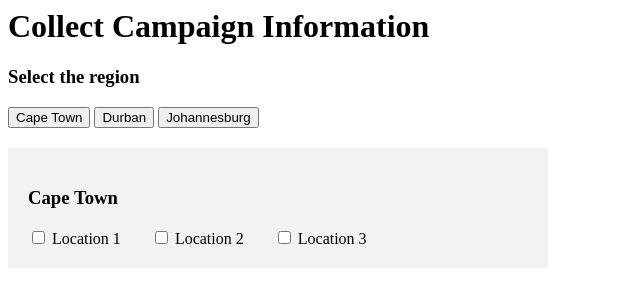
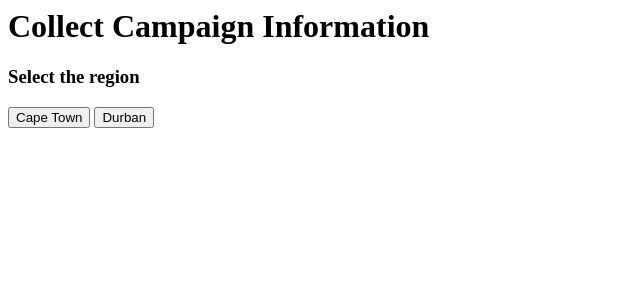
Before and after one commit to AnrichVigus-Dev/TractorOutdoor-Legacy, a PHP site: page /step2-b.php in a window 1280 px wide. Shown: the top 307 px of the page, without its empty margins (0-640 px from the left). Run offline with PHP 8.4, Linux system fonts and the light colour scheme.

Commit message:
17 May - night updates
Changed the step2-b and style file

```diff
--- a/css/style.css
+++ b/css/style.css
@@ -5,17 +5,13 @@
 /* Step 2 B CSS */
 
 #region-capetown{
-    background-color:#f2f2f2; width:500px; padding:20px; margin-top:20px;
-}
-
-.clicked{
-    display: block
+    background-color:#f2f2f2; width:500px; padding:20px; margin-top:20px; display: none;
 }
 
 #region-durban{
-    background-color:#f2f2f2; width:500px; padding:20px; margin-top:20px; display: none;
+    background-color:#f2f2f2; width:500px; padding:20px; margin-top:20px; display:none
 }
 
 #region-johannesburg{
-    background-color:#f2f2f2; width:500px; padding:20px; margin-top:20px; display: none;
+    background-color:#f2f2f2; width:500px; padding:20px; margin-top:20px;
 }
--- a/step2-b.php
+++ b/step2-b.php
@@ -15,8 +15,7 @@
 <h3>Select the region</h3>
 
 <button id="btn-cpt">Cape Town</button>
-<button id="btn-durban">Durban</button>
-<button id="btn-jhb">Johannesburg</button>
+<button id="btn-drb">Durban</button>
 
 <!-- CAPE TOWN -->
 <section id="region-capetown">
@@ -41,32 +40,11 @@
 
 </section>
 
-<!-- DURBAN -->
-<section id="region-durban" >
+
+
+<!-- CAPE TOWN -->
+<section id="region-durban">
 <h3>Durban</h3>
-<div class="region-selction-cont" style="display:flex; width:800px; gap:30px">
-    <div class="region-selction-inner">
-
-            <input type="checkbox" id="vehicle1" name="vehicle1" value="Bike">
-            <label for="vehicle1">Location 1</label><br>
-    </div>
-    <div class="region-selction-inner">
-
-            <input type="checkbox" id="vehicle1" name="vehicle1" value="Bike">
-            <label for="vehicle1">Location 2</label><br>
-    </div>
-    <div class="region-selction-inner">
-
-            <input type="checkbox" id="vehicle1" name="vehicle1" value="Bike">
-            <label for="vehicle1"> Location 3</label><br>
-    </div>
-</div>
-
-</section>
-
-<!-- JOHANNESBURG -->
-<section id="region-johannesburg"  >
-<h3>Johannesburg</h3>
 <div class="region-selction-cont" style="display:flex; width:800px; gap:30px">
     <div class="region-selction-inner">
 
@@ -89,9 +67,13 @@
 
 
 
+
+
+
 <!-- Javascript link -->
 <script>
-        // Cape Town
+
+// Cape Town
 const targetCpt = document.getElementById("region-capetown");
 const btn = document.getElementById("btn-cpt");
     btn.onclick = function () {
@@ -103,29 +85,16 @@ const btn = document.getElementById("btn-cpt");
     };
 
 
-// Durban
-const targetDurban = document.getElementById("region-durban");
-const btn = document.getElementById("btn-durban");
-    btn.onclick = function () {
-      if (targetDurban.style.display !== "none") {
-        targetDurban.style.display = "none";
+// durban
+const targetdrb = document.getElementById("region-durban");
+const btn2 = document.getElementById("btn-drb");
+    btn2.onclick = function () {
+      if (targetdrb.style.display !== "none") {
+        targetdrb.style.display = "none";
       } else {
-        targetDurban.style.display = "block";
+        targetdrb.style.display = "block";
       }
     };
-
-
-// Johannesburg
-const targetDiv = document.getElementById("region-johannesburg");
-const btn = document.getElementById("btn-jhb");
-    btn.onclick = function () {
-      if (targetDiv.style.display !== "none") {
-        targetDiv.style.display = "none";
-      } else {
-        targetDiv.style.display = "block";
-      }
-    };
-
 
 </script>
 
```
